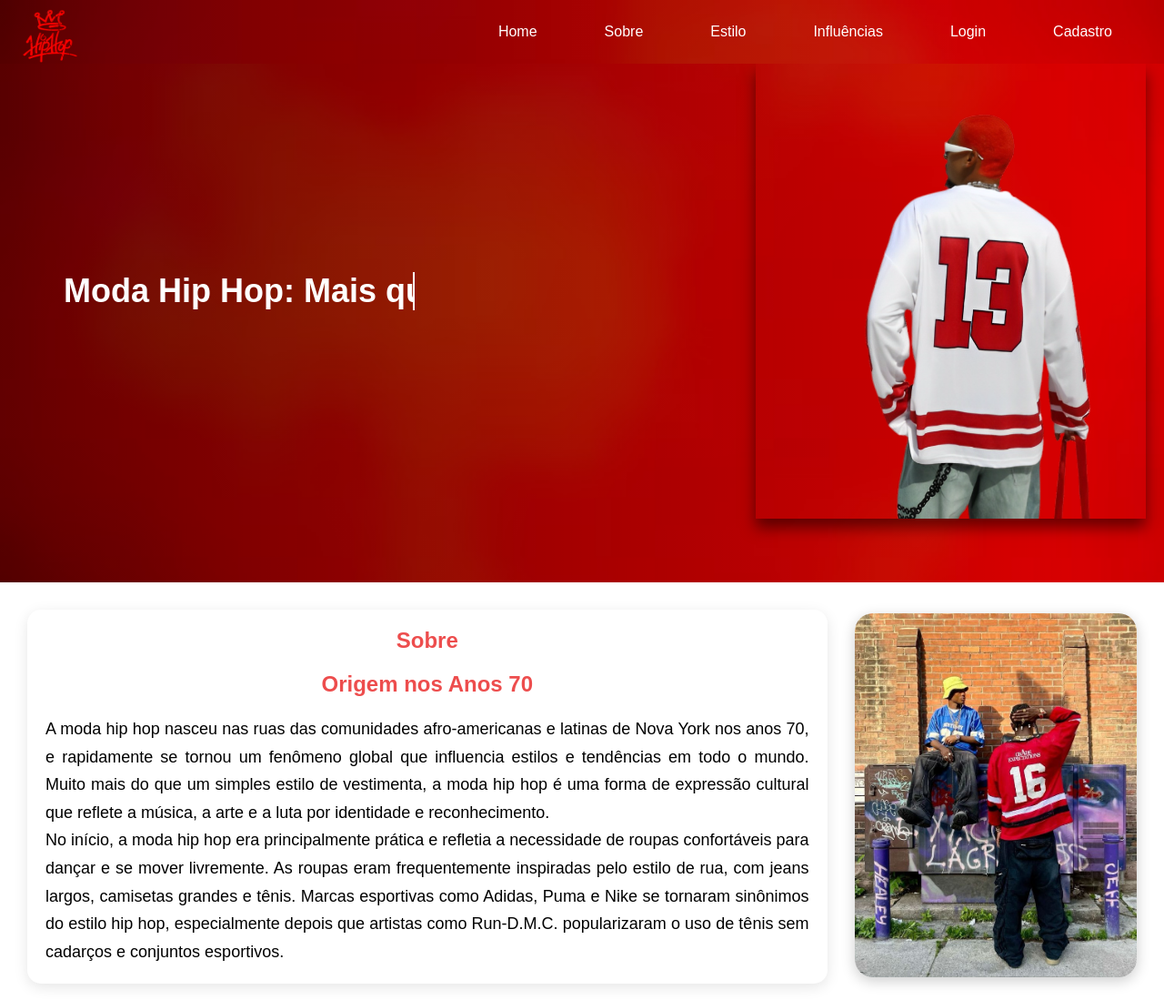
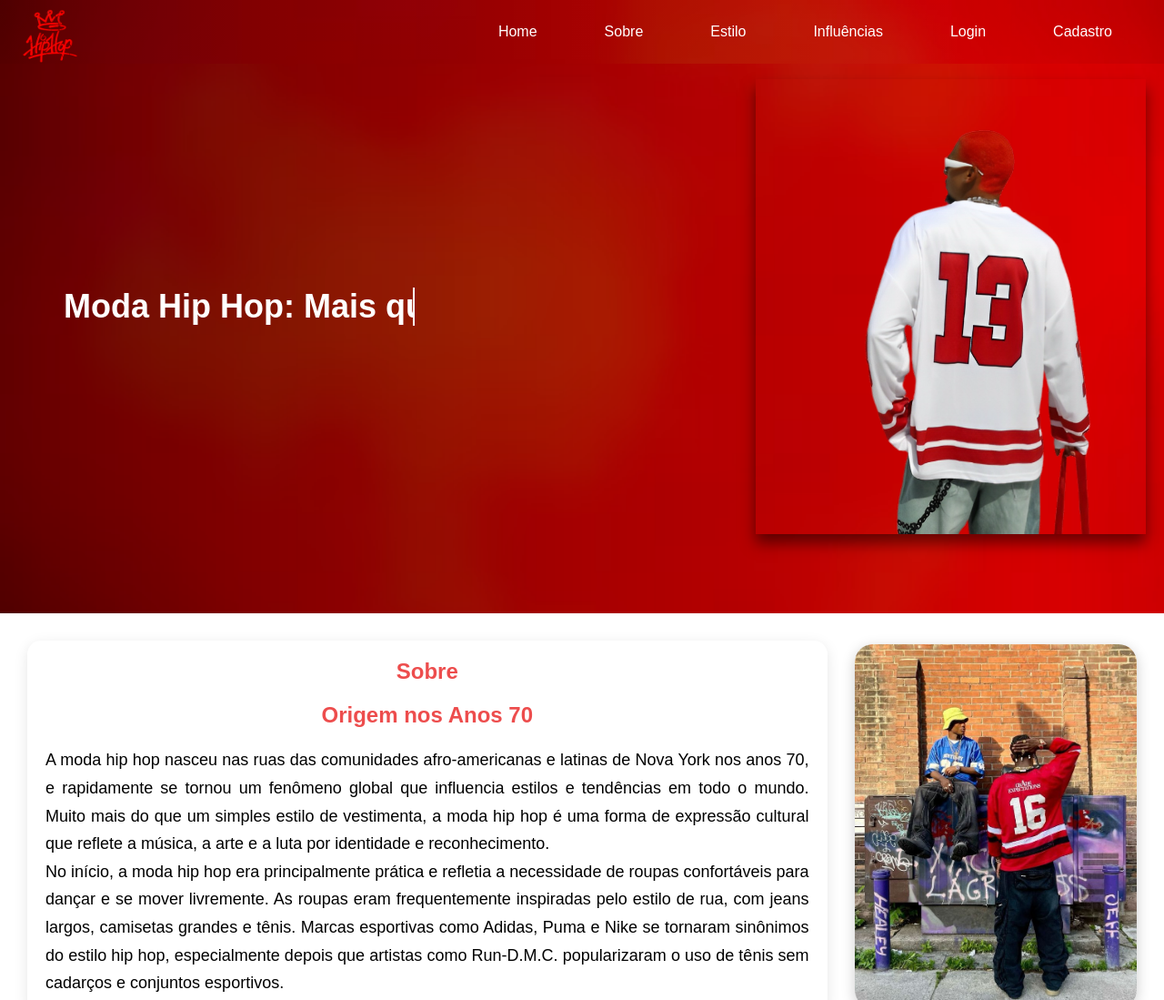
Before and after one commit to GustavoSLeite/API-Hip-Hop, a website: page public/index.html in a window 1280 px wide. Shown: the top 1099 px of the page at 91% size. Drawn offline with Linux system fonts and the light colour scheme.

Commit message:
Ajustes Banner

```diff
--- a/public/css/style.css
+++ b/public/css/style.css
@@ -73,7 +73,7 @@ header nav a:hover {
 /* Banner */
 .banner {
     min-width: 100vw;
-    height: 80vh;
+    height: 84.3vh;
     display: flex;
     align-items: center;
     justify-content: space-between;
```
